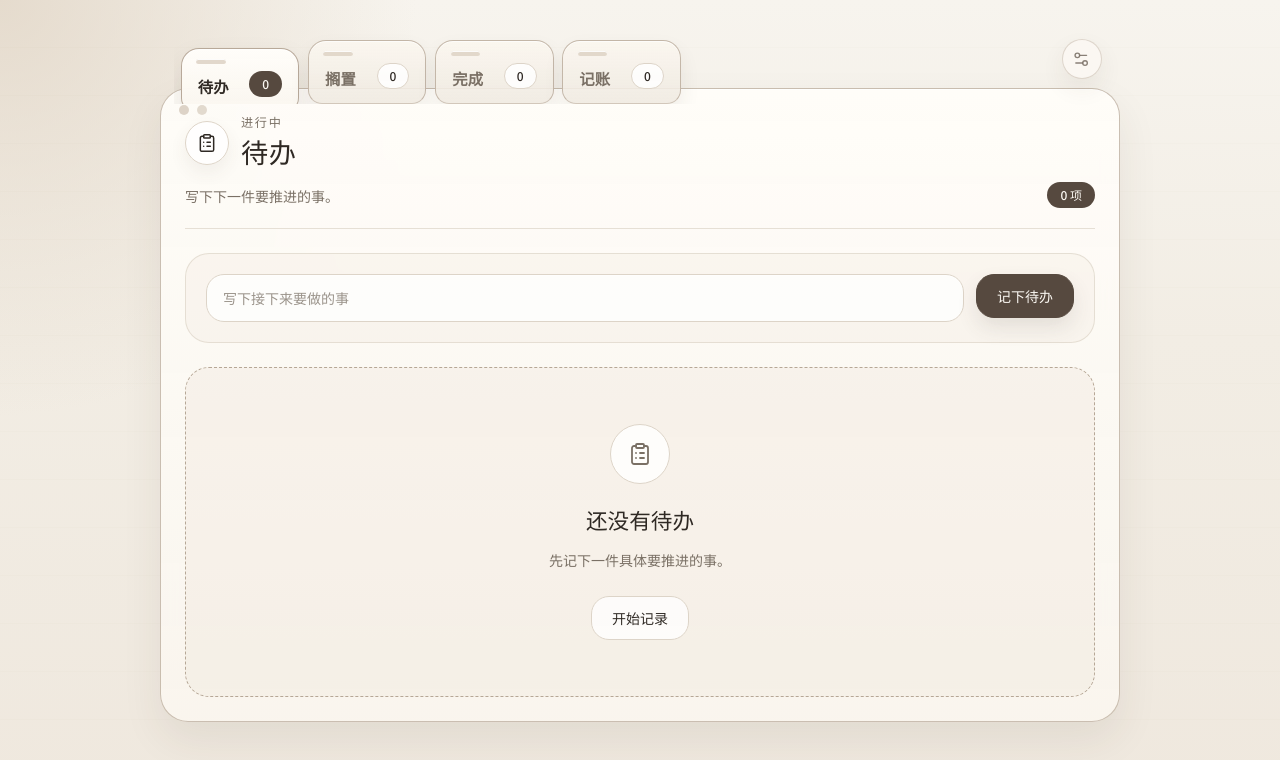
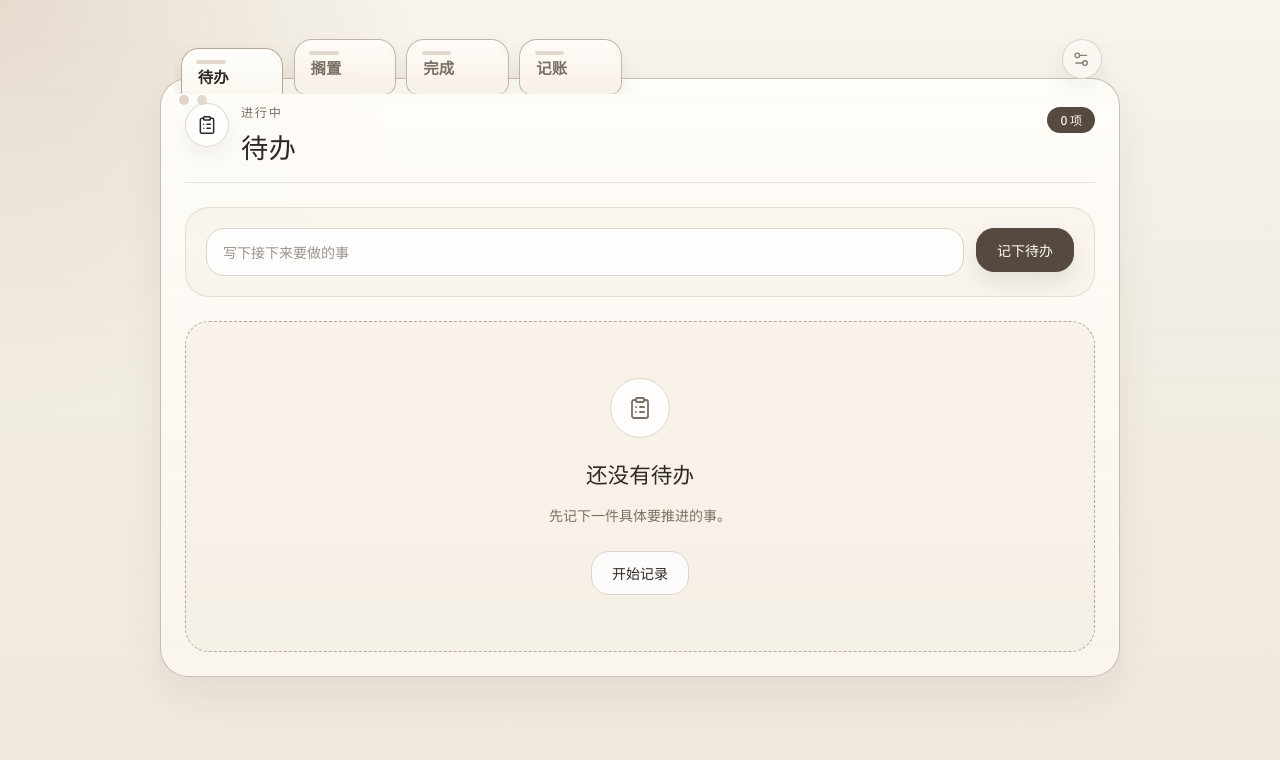
Before and after one commit to Cynic-Joe/todo-web, a React (Vite) app: page / in a window 1280 px wide. Shown: the top 760 px of the page. Built offline with nearby package versions, Linux system fonts and the light colour scheme.

Commit message:
feat: refine bookmark chrome and status toast

```diff
--- a/src/app/App.jsx
+++ b/src/app/App.jsx
@@ -45,22 +45,18 @@ export default function App() {
     {
       id: TAB_IDS.todos,
       label: "待办",
-      count: data.todos.length,
     },
     {
       id: TAB_IDS.shelved,
       label: "搁置",
-      count: data.shelved.length,
     },
     {
       id: TAB_IDS.completed,
       label: "完成",
-      count: data.completed.length,
     },
     {
       id: TAB_IDS.accounting,
       label: "记账",
-      count: data.incomes.length + data.expenses.length,
     },
   ];
 
@@ -123,7 +119,7 @@ export default function App() {
 
               <TabNav
                 activeTab={activeTab}
-              className="pr-16 sm:pr-20"
+                className="pr-14 sm:pr-20"
                 items={tabs}
                 onChange={(tab) => {
                   startTransition(() => {
@@ -133,12 +129,12 @@ export default function App() {
               />
             </div>
 
-            {status ? <StatusBanner className="workspace-status-banner" compact status={status} /> : null}
-
             <div className="workspace-panel-shell">{renderCurrentSection()}</div>
           </div>
         </div>
       </div>
+
+      <StatusBanner floating status={status} />
 
       <SettingsDrawer
         busyState={busyState}
--- a/src/components/ui/section-header.jsx
+++ b/src/components/ui/section-header.jsx
@@ -14,27 +14,26 @@ export function SectionHeader({
   return (
     <div
       className={cn(
-        "flex flex-col gap-4 border-b border-border/70 pb-5 sm:flex-row sm:items-end sm:justify-between",
+        "grid grid-cols-[minmax(0,1fr)_auto] items-start gap-3 border-b border-border/70 pb-4",
         className,
       )}
     >
-      <div className="space-y-3">
-        <div className="flex items-center gap-3">
+      <div className="min-w-0">
+        <div className="flex items-start gap-3">
           {Icon ? (
             <div className="flex size-11 items-center justify-center rounded-full border border-border bg-white/80 text-foreground shadow-[0_8px_18px_rgba(86,73,63,0.07)]">
               <Icon className="size-5" strokeWidth={1.8} />
             </div>
           ) : null}
-          <div>
+          <div className="min-w-0 space-y-1">
             {kicker ? <p className="section-kicker">{kicker}</p> : null}
             <h2 className="text-[1.45rem] font-medium tracking-[0.02em] text-foreground sm:text-[1.7rem]">
               {title}
             </h2>
           </div>
         </div>
-        {description ? <p className="max-w-2xl text-sm leading-6 text-muted-foreground">{description}</p> : null}
       </div>
-      <div className="flex flex-wrap items-center gap-3">
+      <div className="flex items-start justify-end gap-2 pt-1">
         {count !== undefined ? <Badge tone={badgeTone}>{count}</Badge> : null}
         {action}
       </div>
--- a/src/components/ui/tab-nav.jsx
+++ b/src/components/ui/tab-nav.jsx
@@ -1,4 +1,3 @@
-import { Badge } from "./badge";
 import { cn } from "../../lib/utils";
 
 export function TabNav({ items, activeTab, onChange, className }) {
@@ -19,14 +18,7 @@ export function TabNav({ items, activeTab, onChange, className }) {
               onClick={() => onChange(item.id)}
               type="button"
             >
-              <div className="min-w-0 pt-3">
-                <span className="bookmark-tab-label">{item.label}</span>
-              </div>
-              {typeof item.count === "number" ? (
-                <Badge className="bookmark-tab-count hidden sm:inline-flex" tone={isActive ? "ink" : "soft"}>
-                  {item.count}
-                </Badge>
-              ) : null}
+              <span className="bookmark-tab-label">{item.label}</span>
             </button>
           );
         })}
--- a/src/features/accounting/accounting-section.jsx
+++ b/src/features/accounting/accounting-section.jsx
@@ -115,7 +115,6 @@ export function AccountingSection({
       <SectionHeader
         badgeTone="soft"
         count={`${incomes.length + expenses.length} 笔`}
-        description="把每一笔收入和支出记在同一页里。"
         icon={WalletCards}
         kicker="流水页"
         title="记账"
--- a/src/features/completed/completed-section.jsx
+++ b/src/features/completed/completed-section.jsx
@@ -19,7 +19,6 @@ export function CompletedSection({ items, onDelete }) {
     <Panel className="space-y-6">
       <SectionHeader
         count={`${items.length} 项`}
-        description="已经完成的内容会按周归档。"
         icon={CheckCheck}
         kicker="已完成"
         title="完成"
--- a/src/features/shelved/shelved-section.jsx
+++ b/src/features/shelved/shelved-section.jsx
@@ -11,7 +11,6 @@ export function ShelvedSection({ items, onDelete, onRestore }) {
     <Panel className="space-y-6">
       <SectionHeader
         count={`${items.length} 项`}
-        description="暂时不处理的事先放在这里。"
         icon={ArchiveX}
         kicker="暂放区"
         title="搁置"
--- a/src/features/todos/todos-section.jsx
+++ b/src/features/todos/todos-section.jsx
@@ -26,7 +26,6 @@ export function TodosSection({ todos, onAddTodo, onDeleteTodo, onCompleteTodo, o
       <SectionHeader
         badgeTone="ink"
         count={`${todos.length} 项`}
-        description="写下下一件要推进的事。"
         icon={ClipboardList}
         kicker="进行中"
         title="待办"
--- a/src/styles.css
+++ b/src/styles.css
@@ -123,7 +123,7 @@
 
   .bookmark-nav {
     overflow-x: auto;
-    padding: 0.4rem 0.45rem 0.65rem;
+    padding: 0.28rem 0.45rem 0.65rem;
     scrollbar-width: none;
   }
 
@@ -135,25 +135,27 @@
     display: flex;
     min-width: max-content;
     align-items: flex-end;
-    gap: 0.55rem;
+    gap: 0.65rem;
   }
 
   .bookmark-tab {
     position: relative;
     display: flex;
-    min-width: 7.4rem;
+    min-width: 6.4rem;
     align-items: flex-end;
-    justify-content: space-between;
-    gap: 0.75rem;
-    padding: 0.84rem 1rem 0.8rem;
-    border: 1px solid rgba(182, 167, 150, 0.78);
-    border-bottom-color: rgba(182, 167, 150, 0.58);
-    border-radius: 18px 18px 14px 14px;
-    background: linear-gradient(180deg, rgba(250, 246, 239, 0.94), rgba(239, 233, 224, 0.86));
+    justify-content: flex-start;
+    padding: 1rem 1rem 0.9rem;
+    border: 1px solid rgba(182, 167, 150, 0.82);
+    border-bottom-color: rgba(182, 167, 150, 0.54);
+    border-radius: 18px 18px 12px 12px;
+    background:
+      linear-gradient(180deg, rgba(255, 252, 248, 0.98), rgba(246, 239, 230, 0.92)),
+      linear-gradient(180deg, rgba(220, 208, 193, 0.12), transparent 50%);
     box-shadow:
-      0 10px 20px rgba(67, 53, 39, 0.08),
-      inset 0 1px 0 rgba(255, 255, 255, 0.72);
-    transform: translateY(10px);
+      0 12px 20px rgba(67, 53, 39, 0.08),
+      inset 0 1px 0 rgba(255, 255, 255, 0.78);
+    transform: translateY(11px);
+    transform-origin: center bottom;
     transition:
       transform 180ms ease,
       border-color 180ms ease,
@@ -174,30 +176,47 @@
     box-shadow: inset 0 1px 0 rgba(255, 255, 255, 0.9);
   }
 
+  .bookmark-tab::after {
+    content: "";
+    position: absolute;
+    top: 0;
+    right: 0;
+    width: 1.15rem;
+    height: 1.15rem;
+    border-top-right-radius: 18px;
+    background: linear-gradient(135deg, rgba(255, 255, 255, 0.92), rgba(229, 220, 208, 0.25));
+    clip-path: polygon(100% 0, 0 0, 100% 100%);
+    opacity: 0.85;
+  }
+
   .bookmark-tab-idle {
     color: var(--color-muted-foreground);
   }
 
   .bookmark-tab-idle:hover {
-    transform: translateY(13px);
+    transform: translateY(14px);
     border-color: rgba(182, 167, 150, 0.92);
-    background: linear-gradient(180deg, rgba(253, 250, 245, 0.98), rgba(244, 238, 230, 0.94));
+    background:
+      linear-gradient(180deg, rgba(255, 253, 249, 1), rgba(248, 242, 234, 0.96)),
+      linear-gradient(180deg, rgba(220, 208, 193, 0.14), transparent 50%);
     color: var(--color-foreground);
   }
 
   .bookmark-tab-active {
-    transform: translateY(18px);
-    border-color: rgba(182, 167, 150, 0.96);
+    transform: translateY(20px);
+    border-color: rgba(182, 167, 150, 0.98);
     border-bottom-color: rgba(255, 253, 249, 0.98);
-    background: linear-gradient(180deg, rgba(255, 253, 249, 0.98), rgba(250, 246, 239, 0.97));
+    background:
+      linear-gradient(180deg, rgba(255, 254, 251, 1), rgba(250, 246, 239, 0.98)),
+      linear-gradient(180deg, rgba(221, 209, 194, 0.16), transparent 52%);
     color: var(--color-foreground);
     box-shadow:
-      0 16px 30px rgba(67, 53, 39, 0.12),
-      inset 0 1px 0 rgba(255, 255, 255, 0.84);
+      0 20px 32px rgba(67, 53, 39, 0.12),
+      inset 0 1px 0 rgba(255, 255, 255, 0.88);
   }
 
   .bookmark-tab-active:hover {
-    transform: translateY(18px);
+    transform: translateY(20px);
   }
 
   .bookmark-tab-label {
@@ -206,10 +225,6 @@
     font-weight: 600;
     letter-spacing: 0.01em;
     white-space: nowrap;
-  }
-
-  .bookmark-tab-count {
-    margin-bottom: 0.08rem;
   }
 
   .workspace-settings-button {
@@ -230,10 +245,24 @@
     color: var(--color-foreground) !important;
   }
 
-  .workspace-status-banner {
-    position: relative;
-    z-index: 2;
-    margin: 0 1.25rem 0.9rem;
+  .status-float {
+    position: fixed;
+    top: 1rem;
+    right: 1rem;
+    z-index: 60;
+    display: inline-flex;
+    align-items: center;
+    gap: 0.55rem;
+    min-height: 2.7rem;
+    max-width: min(14rem, calc(100vw - 1.5rem));
+    border-radius: 18px;
+    border: 1px solid rgba(182, 167, 150, 0.62);
+    background: rgba(255, 253, 249, 0.86);
+    padding: 0.72rem 0.95rem;
+    box-shadow:
+      0 18px 44px rgba(67, 53, 39, 0.16),
+      inset 0 1px 0 rgba(255, 255, 255, 0.78);
+    backdrop-filter: blur(16px);
   }
 
   @media (max-width: 640px) {
@@ -243,19 +272,18 @@
     }
 
     .bookmark-nav {
-      padding: 0.25rem 0 0.5rem;
+      padding: 0.22rem 0 0.5rem;
     }
 
     .bookmark-rail {
       min-width: 100%;
-      gap: 0.4rem;
+      gap: 0.45rem;
     }
 
     .bookmark-tab {
-      min-width: 0;
+      min-width: 4.85rem;
       flex: 1 1 0;
-      gap: 0.5rem;
-      padding: 0.78rem 0.72rem 0.74rem;
+      padding: 0.86rem 0.72rem 0.78rem;
     }
 
     .bookmark-tab::before {
@@ -263,12 +291,13 @@
       width: 1.45rem;
     }
 
+    .bookmark-tab::after {
+      width: 0.95rem;
+      height: 0.95rem;
+    }
+
     .bookmark-tab-label {
       font-size: 0.88rem;
-    }
-
-    .bookmark-tab-count {
-      padding-inline: 0.5rem;
     }
 
     .workspace-settings-button {
@@ -277,8 +306,11 @@
       box-shadow: 0 8px 18px rgba(67, 53, 39, 0.06);
     }
 
-    .workspace-status-banner {
-      margin-inline: 0.75rem;
+    .status-float {
+      top: 0.75rem;
+      right: 0.75rem;
+      min-height: 2.45rem;
+      padding: 0.62rem 0.82rem;
     }
   }
 }
```
Also changed, not shown: src/app/useTodoApp.js (+14 -13 lines), src/components/ui/status-banner.jsx (+22 -11 lines). Lines whose indentation alone changed are shown as unchanged.
